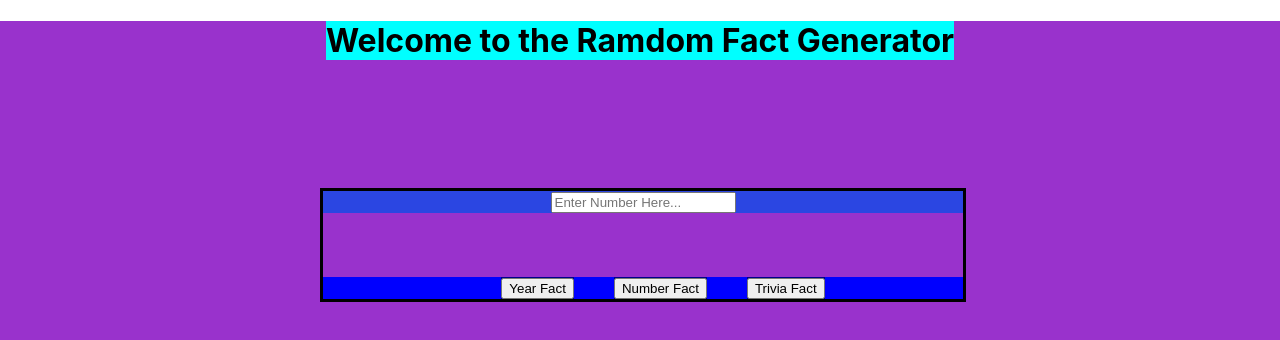
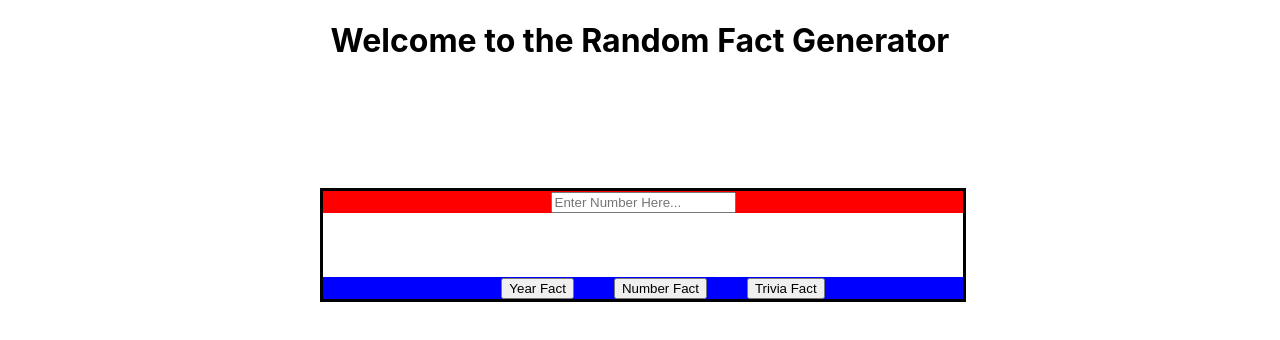
Before and after one commit to Mathew29/numbers-api, a React (Create React App) app: page / in a window 1280 px wide. Shown: the top 340 px of the page. Built offline with nearby package versions, Linux system fonts and the light colour scheme.

Commit message:
removed background coloring and fix spelling mistake

```diff
--- a/src/components/RandomMathFact/RandomMathFact.css
+++ b/src/components/RandomMathFact/RandomMathFact.css
@@ -1,4 +1,3 @@
 .btn-container{
     margin-left: 5vh;
-    background-color: rgb(16, 139, 0);
 }
--- a/src/components/RandomTriviaFact/RandomTiviaFact.css
+++ b/src/components/RandomTriviaFact/RandomTiviaFact.css
@@ -1,4 +1,3 @@
 .btn-container{
     margin-left: 5vh;
-    background-color: darkblue;
 }
--- a/src/components/RandomYearFact/RandomYearFact.css
+++ b/src/components/RandomYearFact/RandomYearFact.css
@@ -1,4 +1,3 @@
 .btn-container{
     margin-left: 5vh;
-    background-color: darkred;
 }
--- a/src/components/Splash/Splash.css
+++ b/src/components/Splash/Splash.css
@@ -1,11 +1,9 @@
 .container{
     min-height: 100vh;
     margin: 0;
-    background-color: darkorchid;
 }
 .title{
     flex: 1;
-    background-color: aqua;
     justify-self: center;
 }
 .border{
@@ -16,7 +14,7 @@
 }
 .form-container{
     flex: 1;
-    background-color: rgb(43, 70, 226);
+    background-color:red;
 }
 .fact-container {
     display: flex;
--- a/src/components/Splash/index.js
+++ b/src/components/Splash/index.js
@@ -13,7 +13,7 @@ export default function Splash() {
 
   return (
     <div className="container">
-      <h1 className="title">Welcome to the Ramdom Fact Generator</h1>
+      <h1 className="title">Welcome to the Random Fact Generator</h1>
       <div className="border">
         <div className="form-container">
           <form className="form">
```
